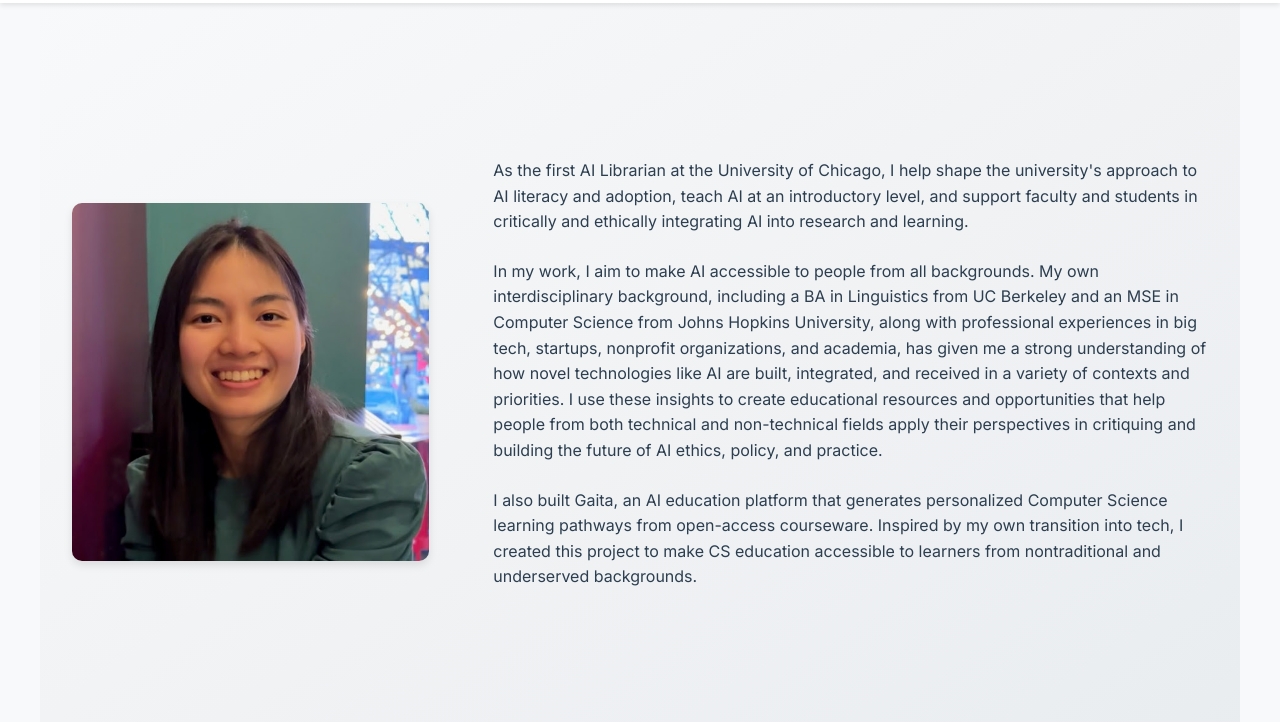
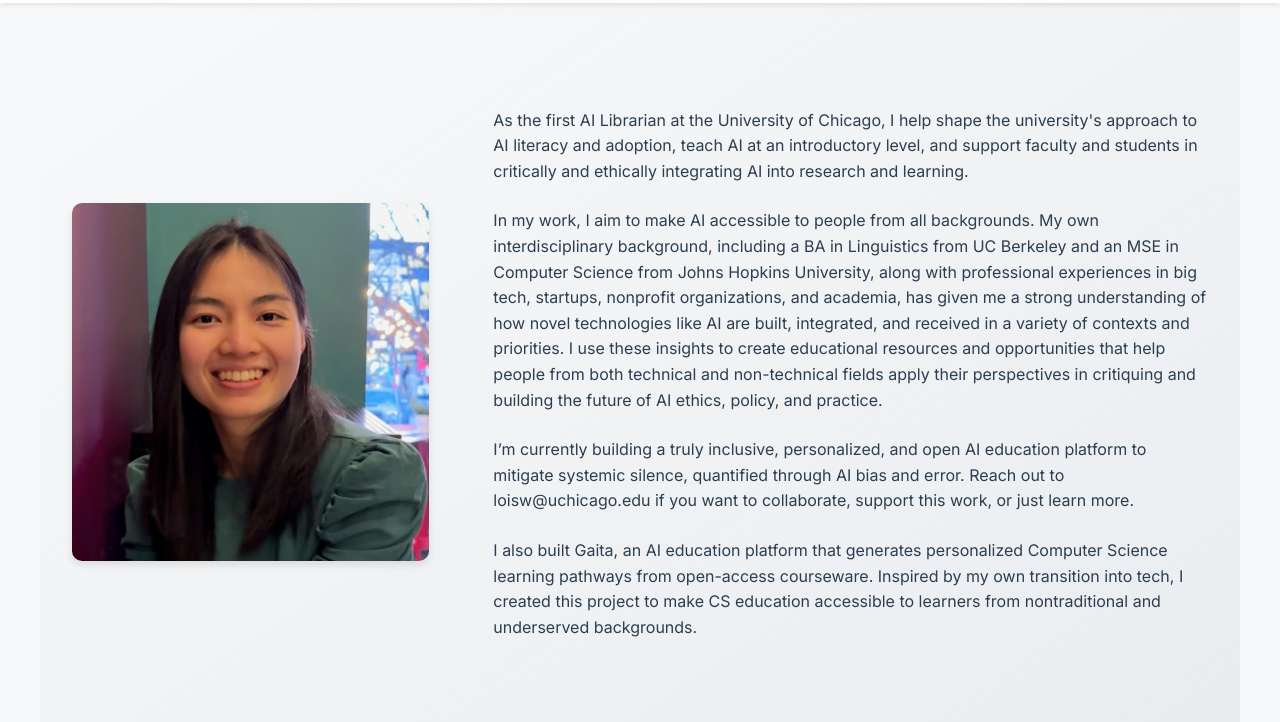
Before and after one commit to Lois-Wong/lois-wong.github.io, a plain HTML site: page index.html in a window 1280 px wide. Shown: the part 78-800 px from the top of the page. Drawn offline with Linux system fonts and the light colour scheme; a script that the page names is missing.

Commit message:
new paragraph to bio

```diff
--- a/index.html
+++ b/index.html
@@ -77,6 +77,8 @@
                         <p>As the first AI Librarian at the University of Chicago, I help shape the university's approach to AI literacy and adoption, teach AI at an introductory level, and support faculty and students in critically and ethically integrating AI into research and learning.
 
                         <p>In my work, I aim to make AI accessible to people from all backgrounds. My own interdisciplinary background, including a BA in Linguistics from UC Berkeley and an MSE in Computer Science from Johns Hopkins University, along with professional experiences in big tech, startups, nonprofit organizations, and academia, has given me a strong understanding of how novel technologies like AI are built, integrated, and received in a variety of contexts and priorities. I use these insights to create educational resources and opportunities that help people from both technical and non-technical fields apply their perspectives in critiquing and building the future of AI ethics, policy, and practice.
+
+                        <p>I’m currently building a truly inclusive, personalized, and open AI education platform to mitigate systemic silence, quantified through AI bias and error. Reach out to loisw@uchicago.edu if you want to collaborate, support this work, or just learn more.
 
                         <p>I also built Gaita, an AI education platform that generates personalized Computer Science learning pathways from open-access courseware. Inspired by my own transition into tech, I created this project to make CS education accessible to learners from nontraditional and underserved backgrounds.
 
```
